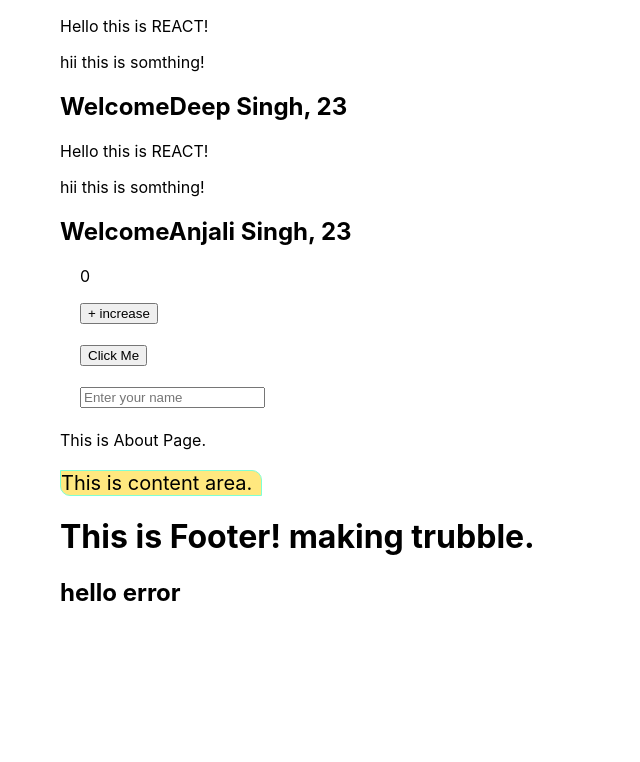
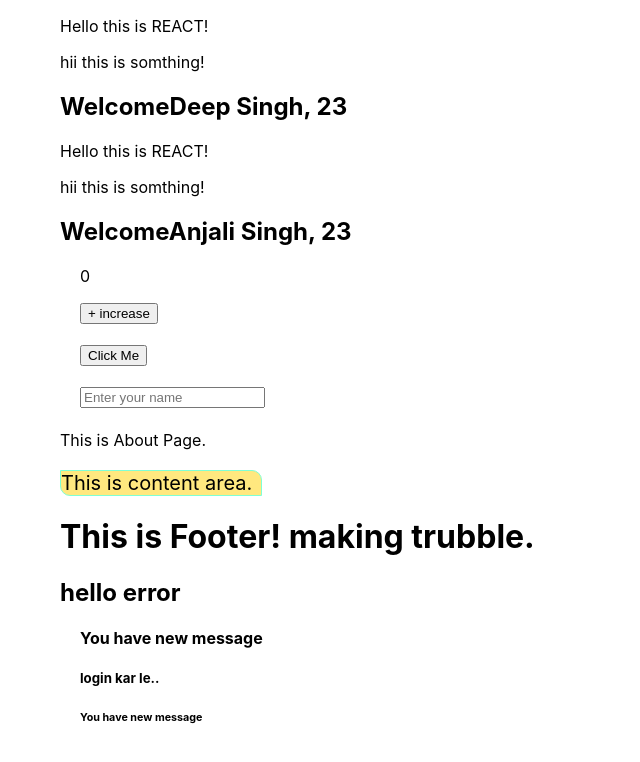
Before and after one commit to aartisingh2020aru-ui/React, a React (Create React App) app: page / in a window 1280 px wide. Shown: the top 762 px of the page, without its empty margins (0-640 px from the left). Built offline with nearby package versions, Linux system fonts and the light colour scheme; the HTML template or start-up script is replaced by a standard one.

Commit message:
conditonal

```diff
--- a/src/App.js
+++ b/src/App.js
@@ -5,6 +5,9 @@ import Footer from './Components/Footer';
 import Home from './Pages/Home';
 import About from './Pages/About';
 import Counter from './Pages/Counter';
+import Conditional from './Pages/Conditional';
+import Ternary from './Pages/Ternary';
+import LogicalAnd from './Pages/LogicalAnd';
 
 
 function App() {
@@ -18,6 +21,10 @@ function App() {
     <About />
     <Home />
     <Footer />
+    <Conditional />
+    <Ternary />
+    <LogicalAnd />
+
 
     </>
 
--- /dev/null
+++ b/src/Pages/Conditional.js
@@ -0,0 +1,28 @@
+import React from "react";
+
+function Conditional(){
+
+    const message = true;
+    // let userlogin = false;
+    // let loginuser = true;
+
+    // if (loginuser){
+    //     return <h5>Welcome User....!</h5>
+    // }else{
+    //     return <h5>Please Login....!</h5>
+    // }
+
+    // return (
+    //     <div>
+    //         {userlogin ? <h5>welcome user</h5>: <h5>jake login kar..!</h5>}
+    //     </div>
+    // );
+
+    return(
+        <div>
+            {message && <h4>You have new message</h4>}
+        </div>
+    );
+}
+
+export default Conditional;
--- /dev/null
+++ b/src/Pages/LogicalAnd.js
@@ -0,0 +1,13 @@
+import React from "react";
+
+function LogicalAnd(){
+    const message = true;
+
+    return(
+        <div>
+            {message && <h6>You have new message</h6>}
+        </div>
+    );
+}
+
+export default LogicalAnd;
--- /dev/null
+++ b/src/Pages/Ternary.js
@@ -0,0 +1,14 @@
+import React from "react";
+
+function Ternary(){
+
+    const login = false;
+
+    return(
+        <div>
+            {login ? <h5>Welcome back ...</h5> : <h5> login kar le..</h5>}
+        </div>
+    );
+}
+
+export default Ternary;
```
